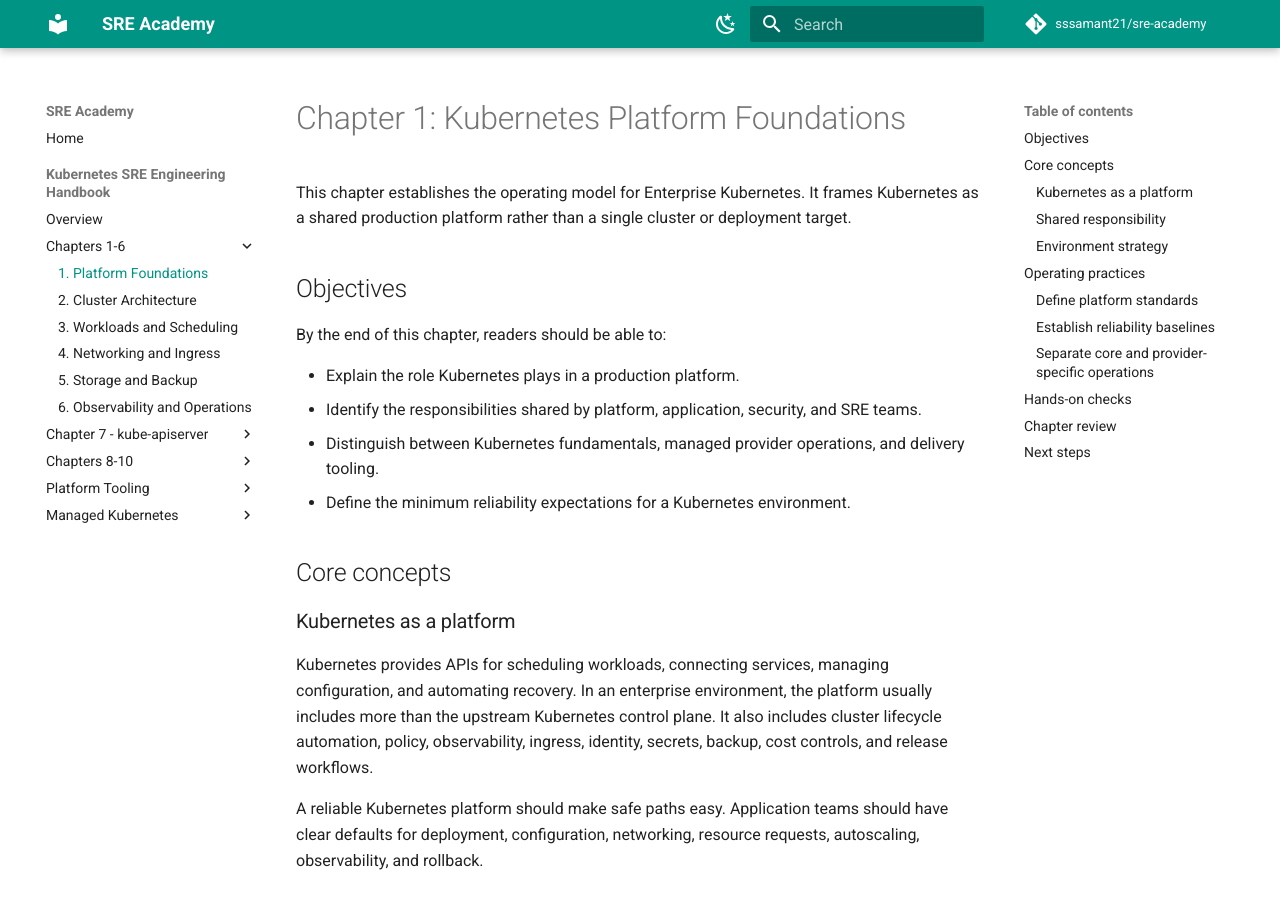
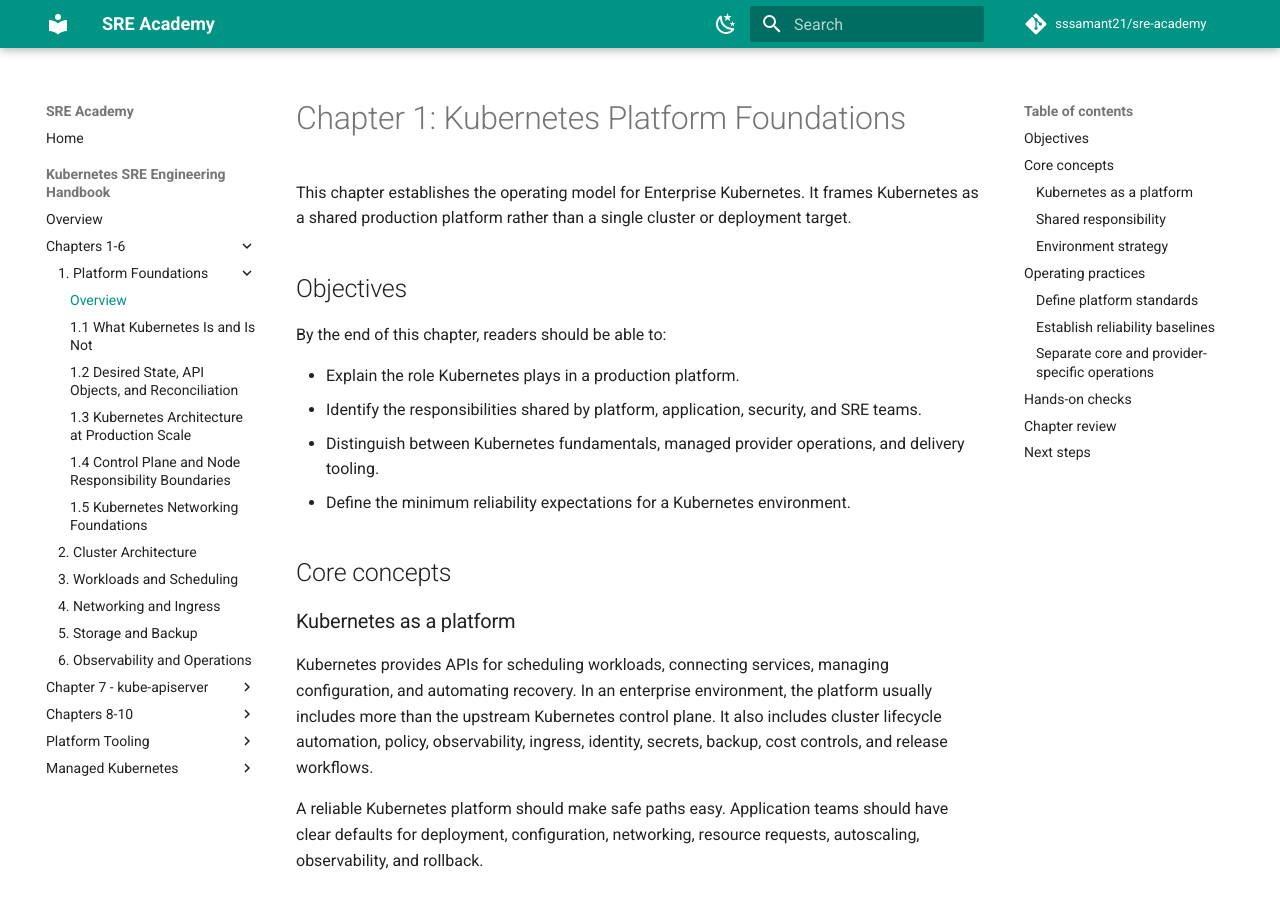
Before and after one commit to sssamant21/sre-academy, an MkDocs documentation site: the page built from docs/books/kubernetes/chapters/chapter-01-platform-foundations.md, in a window 1280 px wide and 900 px high. Built offline with MkDocs 1.6.1 and Material for MkDocs 9.7.7, drawn with Linux system fonts in a browser that asks for light colours; comment, search, counter and statistics services are not loaded.

Commit message:
docs(ch1): add Chapter 1 sections to MkDocs navigation

```diff
--- a/mkdocs.yml
+++ b/mkdocs.yml
@@ -35,7 +35,13 @@ nav:
   - Kubernetes SRE Engineering Handbook:
       - Overview: books/kubernetes/index.md
       - Chapters 1-6:
-          - "1. Platform Foundations": books/kubernetes/chapters/chapter-01-platform-foundations.md
+          - "1. Platform Foundations":
+              - Overview: books/kubernetes/chapters/chapter-01-platform-foundations.md
+              - "1.1 What Kubernetes Is and Is Not": books/kubernetes/chapter-01/1.1-what-kubernetes-is-and-is-not.md
+              - "1.2 Desired State, API Objects, and Reconciliation": books/kubernetes/chapter-01/1.2-desired-state-api-objects-and-reconciliation.md
+              - "1.3 Kubernetes Architecture at Production Scale": books/kubernetes/chapter-01/1.3-kubernetes-architecture-at-production-scale.md
+              - "1.4 Control Plane and Node Responsibility Boundaries": books/kubernetes/chapter-01/1.4-control-plane-and-node-responsibility-boundaries.md
+              - "1.5 Kubernetes Networking Foundations": books/kubernetes/chapter-01/1.5-kubernetes-networking-foundations.md
           - "2. Cluster Architecture": books/kubernetes/chapters/chapter-02-cluster-architecture.md
           - "3. Workloads and Scheduling": books/kubernetes/chapters/chapter-03-workloads-scheduling.md
           - "4. Networking and Ingress": books/kubernetes/chapters/chapter-04-networking-ingress.md
@@ -79,6 +85,10 @@ markdown_extensions:
   - pymdownx.highlight:
       anchor_linenums: true
   - pymdownx.inlinehilite
+  - pymdownx.snippets:
+      base_path:
+        - .
+      check_paths: true
   - pymdownx.superfences:
       custom_fences:
         - name: mermaid
```
